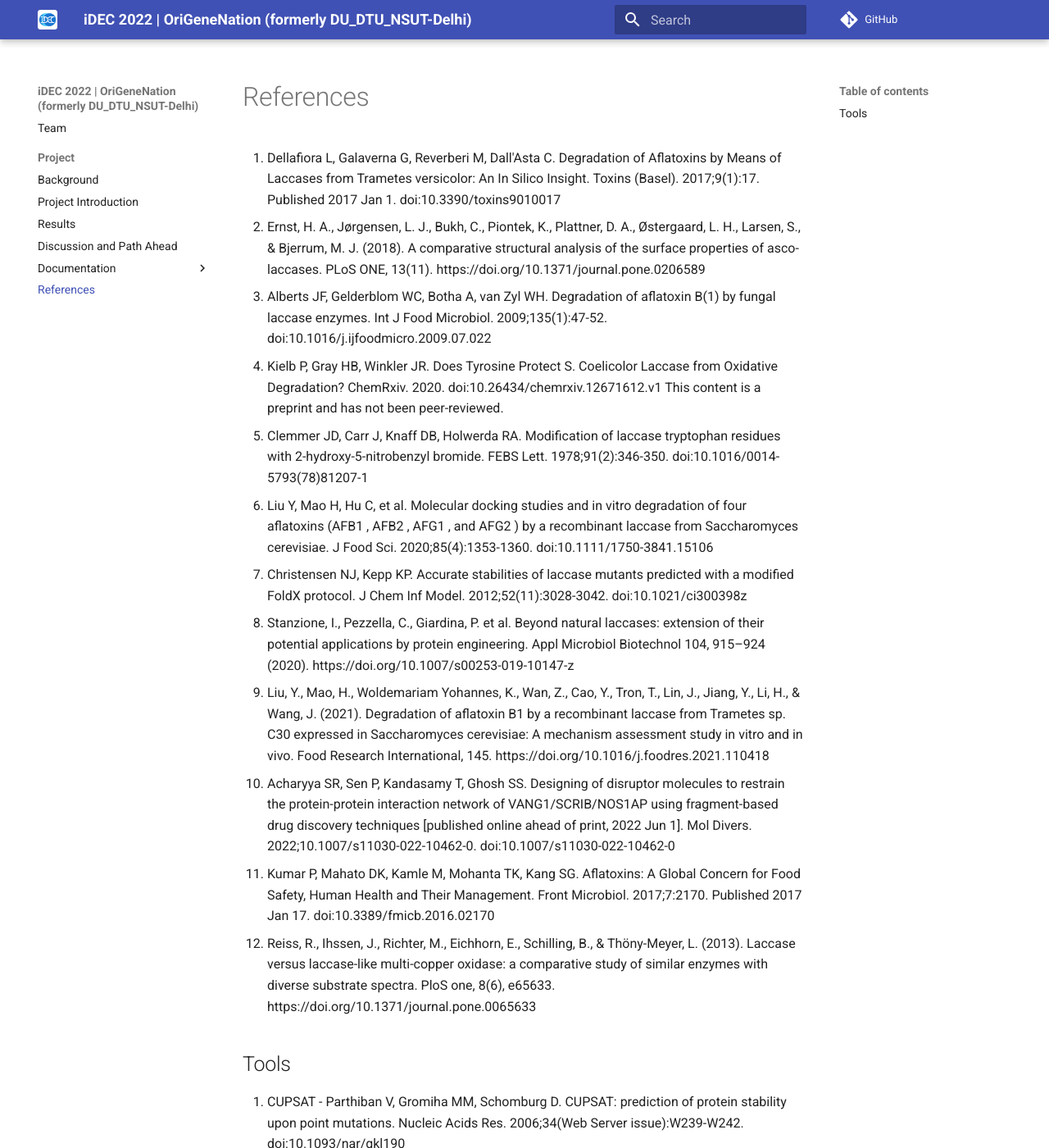
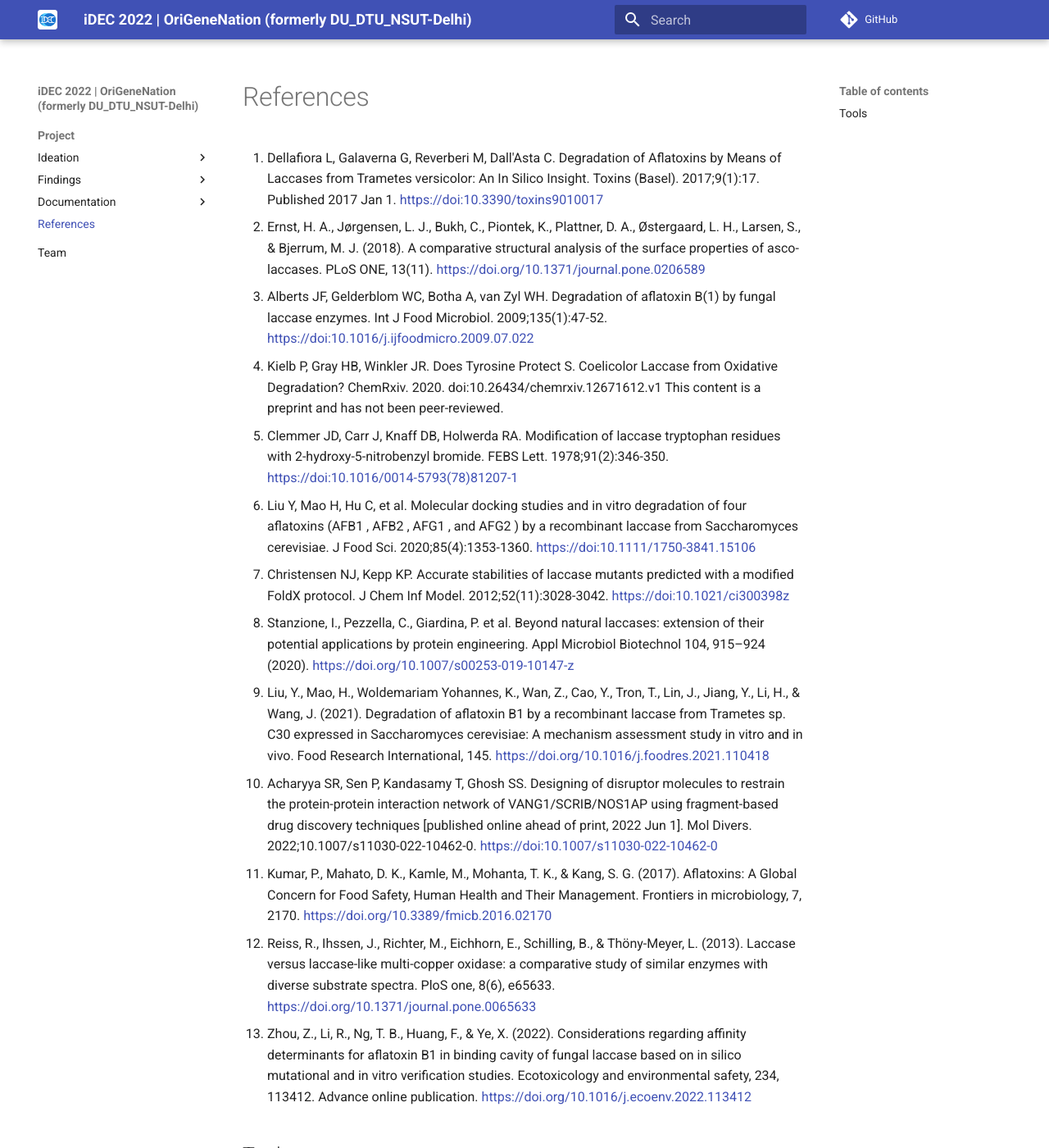
Before and after one commit to idec-teams/2022_DU_DTU_NSUT-Delhi, an MkDocs documentation site: the page built from docs/project/references.md, in a window 1280 px wide and 1400 px high. Shown: the whole window at 82% size. Built offline with MkDocs 1.6.1 and Material for MkDocs 9.7.7, drawn with Linux system fonts in a browser that asks for light colours; comment, search, counter and statistics services are not loaded; some of the changed text lies outside the part shown.

Commit message:
final edits 1

```diff
--- a/docs/project/references.md
+++ b/docs/project/references.md
@@ -1,15 +1,16 @@
-1.	Dellafiora L, Galaverna G, Reverberi M, Dall'Asta C. Degradation of Aflatoxins by Means of Laccases from Trametes versicolor: An In Silico Insight. Toxins (Basel). 2017;9(1):17. Published 2017 Jan 1. doi:10.3390/toxins9010017
-2.	Ernst, H. A., Jørgensen, L. J., Bukh, C., Piontek, K., Plattner, D. A., Østergaard, L. H., Larsen, S., & Bjerrum, M. J. (2018). A comparative structural analysis of the surface properties of asco-laccases. PLoS ONE, 13(11). https://doi.org/10.1371/journal.pone.0206589
-3.	Alberts JF, Gelderblom WC, Botha A, van Zyl WH. Degradation of aflatoxin B(1) by fungal laccase enzymes. Int J Food Microbiol. 2009;135(1):47-52. doi:10.1016/j.ijfoodmicro.2009.07.022
+1.	Dellafiora L, Galaverna G, Reverberi M, Dall'Asta C. Degradation of Aflatoxins by Means of Laccases from Trametes versicolor: An In Silico Insight. Toxins (Basel). 2017;9(1):17. Published 2017 Jan 1. [https://doi:10.3390/toxins9010017](https://doi:10.3390/toxins9010017)
+2.	Ernst, H. A., Jørgensen, L. J., Bukh, C., Piontek, K., Plattner, D. A., Østergaard, L. H., Larsen, S., & Bjerrum, M. J. (2018). A comparative structural analysis of the surface properties of asco-laccases. PLoS ONE, 13(11). [https://doi.org/10.1371/journal.pone.0206589](https://doi.org/10.1371/journal.pone.0206589)
+3.	Alberts JF, Gelderblom WC, Botha A, van Zyl WH. Degradation of aflatoxin B(1) by fungal laccase enzymes. Int J Food Microbiol. 2009;135(1):47-52. [https://doi:10.1016/j.ijfoodmicro.2009.07.022](https://doi:10.1016/j.ijfoodmicro.2009.07.022)
 4.	Kielb P, Gray HB, Winkler JR. Does Tyrosine Protect S. Coelicolor Laccase from Oxidative Degradation? ChemRxiv. 2020. doi:10.26434/chemrxiv.12671612.v1 This content is a preprint and has not been peer-reviewed.
-5.	Clemmer JD, Carr J, Knaff DB, Holwerda RA. Modification of laccase tryptophan residues with 2-hydroxy-5-nitrobenzyl bromide. FEBS Lett. 1978;91(2):346-350. doi:10.1016/0014-5793(78)81207-1
-6.	Liu Y, Mao H, Hu C, et al. Molecular docking studies and in vitro degradation of four aflatoxins (AFB1 , AFB2 , AFG1 , and AFG2 ) by a recombinant laccase from Saccharomyces cerevisiae. J Food Sci. 2020;85(4):1353-1360. doi:10.1111/1750-3841.15106
-7.	Christensen NJ, Kepp KP. Accurate stabilities of laccase mutants predicted with a modified FoldX protocol. J Chem Inf Model. 2012;52(11):3028-3042. doi:10.1021/ci300398z
-8.	Stanzione, I., Pezzella, C., Giardina, P. et al. Beyond natural laccases: extension of their potential applications by protein engineering. Appl Microbiol Biotechnol 104, 915–924 (2020). https://doi.org/10.1007/s00253-019-10147-z
-9.	Liu, Y., Mao, H., Woldemariam Yohannes, K., Wan, Z., Cao, Y., Tron, T., Lin, J., Jiang, Y., Li, H., & Wang, J. (2021). Degradation of aflatoxin B1 by a recombinant laccase from Trametes sp. C30 expressed in Saccharomyces cerevisiae: A mechanism assessment study in vitro and in vivo. Food Research International, 145. https://doi.org/10.1016/j.foodres.2021.110418
-10.	 Acharyya SR, Sen P, Kandasamy T, Ghosh SS. Designing of disruptor molecules to restrain the protein-protein interaction network of VANG1/SCRIB/NOS1AP using fragment-based drug discovery techniques [published online ahead of print, 2022 Jun 1]. Mol Divers. 2022;10.1007/s11030-022-10462-0. doi:10.1007/s11030-022-10462-0
-11.	 Kumar P, Mahato DK, Kamle M, Mohanta TK, Kang SG. Aflatoxins: A Global Concern for Food Safety, Human Health and Their Management. Front Microbiol. 2017;7:2170. Published 2017 Jan 17. doi:10.3389/fmicb.2016.02170
-12.	Reiss, R., Ihssen, J., Richter, M., Eichhorn, E., Schilling, B., & Thöny-Meyer, L. (2013). Laccase versus laccase-like multi-copper oxidase: a comparative study of similar enzymes with diverse substrate spectra. PloS one, 8(6), e65633. https://doi.org/10.1371/journal.pone.0065633
+5.	Clemmer JD, Carr J, Knaff DB, Holwerda RA. Modification of laccase tryptophan residues with 2-hydroxy-5-nitrobenzyl bromide. FEBS Lett. 1978;91(2):346-350. [https://doi:10.1016/0014-5793(78)81207-1](https://doi:10.1016/0014-5793(78)81207-1)
+6.	Liu Y, Mao H, Hu C, et al. Molecular docking studies and in vitro degradation of four aflatoxins (AFB1 , AFB2 , AFG1 , and AFG2 ) by a recombinant laccase from Saccharomyces cerevisiae. J Food Sci. 2020;85(4):1353-1360. [https://doi:10.1111/1750-3841.15106](https://doi:10.1111/1750-3841.15106)
+7.	Christensen NJ, Kepp KP. Accurate stabilities of laccase mutants predicted with a modified FoldX protocol. J Chem Inf Model. 2012;52(11):3028-3042. [https://doi:10.1021/ci300398z](https://doi:10.1021/ci300398z)
+8.	Stanzione, I., Pezzella, C., Giardina, P. et al. Beyond natural laccases: extension of their potential applications by protein engineering. Appl Microbiol Biotechnol 104, 915–924 (2020). [https://doi.org/10.1007/s00253-019-10147-z](https://doi.org/10.1007/s00253-019-10147-z)
+9.	Liu, Y., Mao, H., Woldemariam Yohannes, K., Wan, Z., Cao, Y., Tron, T., Lin, J., Jiang, Y., Li, H., & Wang, J. (2021). Degradation of aflatoxin B1 by a recombinant laccase from Trametes sp. C30 expressed in Saccharomyces cerevisiae: A mechanism assessment study in vitro and in vivo. Food Research International, 145. [https://doi.org/10.1016/j.foodres.2021.110418](https://doi.org/10.1016/j.foodres.2021.110418)
+10.	 Acharyya SR, Sen P, Kandasamy T, Ghosh SS. Designing of disruptor molecules to restrain the protein-protein interaction network of VANG1/SCRIB/NOS1AP using fragment-based drug discovery techniques [published online ahead of print, 2022 Jun 1]. Mol Divers. 2022;10.1007/s11030-022-10462-0. [https://doi:10.1007/s11030-022-10462-0](https://doi:10.1007/s11030-022-10462-0)
+11.	 Kumar, P., Mahato, D. K., Kamle, M., Mohanta, T. K., & Kang, S. G. (2017). Aflatoxins: A Global Concern for Food Safety, Human Health and Their Management. Frontiers in microbiology, 7, 2170. [https://doi.org/10.3389/fmicb.2016.02170](https://doi.org/10.3389/fmicb.2016.02170)
+12.	Reiss, R., Ihssen, J., Richter, M., Eichhorn, E., Schilling, B., & Thöny-Meyer, L. (2013). Laccase versus laccase-like multi-copper oxidase: a comparative study of similar enzymes with diverse substrate spectra. PloS one, 8(6), e65633. [https://doi.org/10.1371/journal.pone.0065633](https://doi.org/10.1371/journal.pone.0065633)
+13. Zhou, Z., Li, R., Ng, T. B., Huang, F., & Ye, X. (2022). Considerations regarding affinity determinants for aflatoxin B1 in binding cavity of fungal laccase based on in silico mutational and in vitro verification studies. Ecotoxicology and environmental safety, 234, 113412. Advance online publication. [https://doi.org/10.1016/j.ecoenv.2022.113412](https://doi.org/10.1016/j.ecoenv.2022.113412)
 
 ## Tools
 
--- a/mkdocs.yml
+++ b/mkdocs.yml
@@ -39,13 +39,15 @@
 copyright: Copyright &copy; 2022 iDEC. CC-BY-4.0 | The International Directed Evolution Competition (iDEC) is a Scottish Charitable Incorporate Organisation (SCIO), registered in Scotland, with charity number：SC050826
 
 nav:
-  - Team: team.md
   - Project:
-      - Background: project/background.md
-      - Project Introduction: index.md
-      - Results: project/results.md
-      - Discussion and Path Ahead: project/discussion.md
+      - Ideation:
+          - Introduction: index.md
+          - Background: project/background.md
+      - Findings:
+          - Results: project/results.md
+          - Discussion and Path Ahead: project/discussion.md
       - Documentation:
           - Protocols: documentation/protocols.md
           - Supplementary information: project/Supplementary.md
       - References: project/references.md
+  - Team: team.md
```
Also changed, not shown: other parts of docs/project/references.md (+1 -0 lines), docs/index.md (+1 -2 lines), docs/project/discussion.md (+2 -0 lines), docs/team.md (+6 -6 lines), docs/project/teamlogo.jpg (added).
